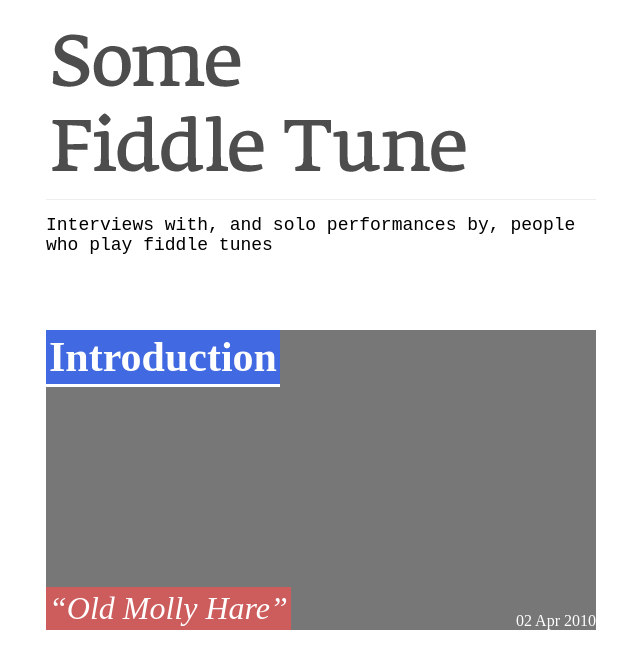
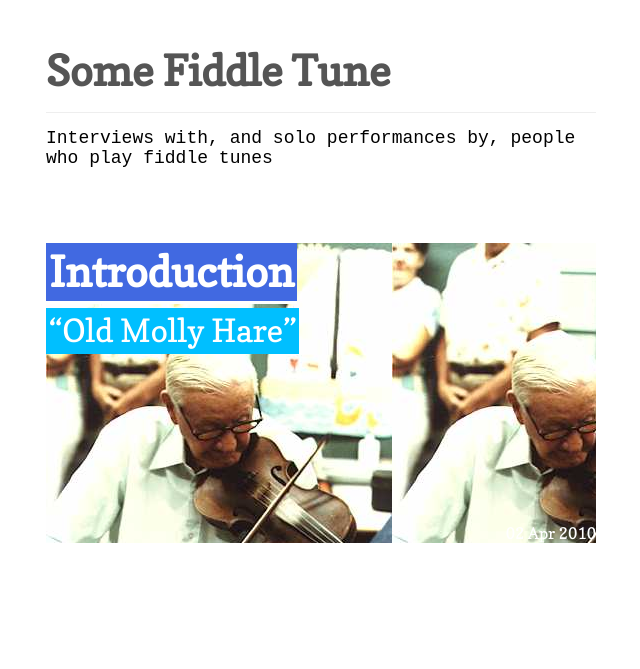
Before and after one commit to stenson/somefiddletune, a Jekyll site: the page built from index.html, in a window 1280 px wide. Shown: the top 669 px of the page, without its empty margins (319-959 px from the left). Built offline with Jekyll 4.4.1, drawn with Linux system fonts in a browser that asks for light colours.

Commit message:
added picture, edited text

```diff
--- a/_layouts/front.html
+++ b/_layouts/front.html
@@ -1,7 +1,7 @@
 ---
 layout: default
 ---
-<h1><img src="/images/somefiddletune.png"></h1>
+<h1 class="bigtitle">Some Fiddle Tune</h1>
 <h2>Interviews with, and solo performances by, people who play fiddle tunes</h2>
 <div class="posts">
   {{ content }}
--- a/_layouts/post.html
+++ b/_layouts/post.html
@@ -2,9 +2,7 @@
 layout: default
 ---
 <div class="home">
-  <a href="/">
-    <img width=150 src="/images/somefiddletune.png">
-  </a>
+  <a href="/">Some Fiddle Tune</a>
 </div>
 <div class="post">
   <h1>{{ page.title }}</h1>
--- a/index.html
+++ b/index.html
@@ -1,11 +1,11 @@
 ---
 layout: front
-title: Some Fiddle Tune, Bro
+title: Some Fiddle Tune
 ---
 <ul class="posts">
     {% for post in site.posts %}
       <li>
-        <a href="{{ post.url }}">
+        <a href="{{ post.url }}" style='background-image:url(/images/{{ post.image }})'>
           <span class="date">{{ post.date | date_to_string }}</span>
           <span class="title">{{ post.title }}</span>
           <span class="tune">&ldquo;{{ post.tune }}&rdquo;</span>
--- a/styles/all.css
+++ b/styles/all.css
@@ -1,3 +1,14 @@
+@font-face {
+    font-family: 'CopseRegular';
+    src: url('/fonts/Copse-Regular-webfont.eot');
+    src: url('/fonts/Copse-Regular-webfont.eot?#iefix') format('eot'),
+         url('/fonts/Copse-Regular-webfont.woff') format('woff'),
+         url('/fonts/Copse-Regular-webfont.ttf') format('truetype'),
+         url('/fonts/Copse-Regular-webfont.svg#webfontWKqJmDgH') format('svg');
+    font-weight: normal;
+    font-style: normal;
+}
+
 * {
    padding:0;
    margin:0;
@@ -5,16 +16,22 @@
 }
 
 body {
-   font-family:Georgia,serif;
+  font-family:CopseRegular,Georgia,serif;
 }
 
 h1 {
-   padding-bottom:15px;
-   border-bottom:1px solid #eee;
-   margin-bottom:15px;
-   color:indianred;
-   letter-spacing:-5%;
+  padding-bottom:15px;
+  border-bottom:1px solid #eee;
+  margin-bottom:15px;
+  color:indianred;
+  letter-spacing:-5%;
 }
+h1.bigtitle {
+  margin-top:45px;
+  font-size:42px;
+  color:#555;
+}
+
 h2 {
    font-family:"Courier New",Courier,monospace;
    font-weight:normal;
@@ -44,7 +61,6 @@ ul.posts a {
    text-decoration:none;
    background:#777;
    height:300px;
-   font-family:serif;
 }
 ul.posts a:hover {
   opacity:0.8;
@@ -71,12 +87,11 @@ span.title {
 
 span.tune {
   position:absolute;
-  bottom:0px;
+  top:65px;
   left:0px;
-  background:indianred;
+  background:deepskyblue;
   color:white;
   font-size:32px;
-  font-style:italic;
   padding:3px;
 }
 
@@ -84,22 +99,24 @@ div.home {
   margin-bottom:125px;
 }
 div.home a {
+  font-size:24px;
+  text-decoration:none;
+  color:#555;
   border-bottom:5px solid dodgerblue;
 }
 
 div.post h1 {
-  font-family:Helvetica,Arial,sans-serif;
 }
 
 div.paragraphs {
   width:80%;
   margin-top:45px;
+  font-family:serif;
 }
 div.paragraphs p {
-  font-family:serif;
   text-indent:25px;
   font-size:16px;
   line-height:25px;
   color:#333;
-  margin-bottom:45px;
+  margin-bottom:25px;
 }
```
Also changed, not shown: _posts/2010-04-02-introduction.textile (+19 -6 lines), fonts/Copse-Regular-webfont.ttf (added), fonts/Copse-Regular-webfont.woff (added), images/tommy.jpg (added), 2 other files.
